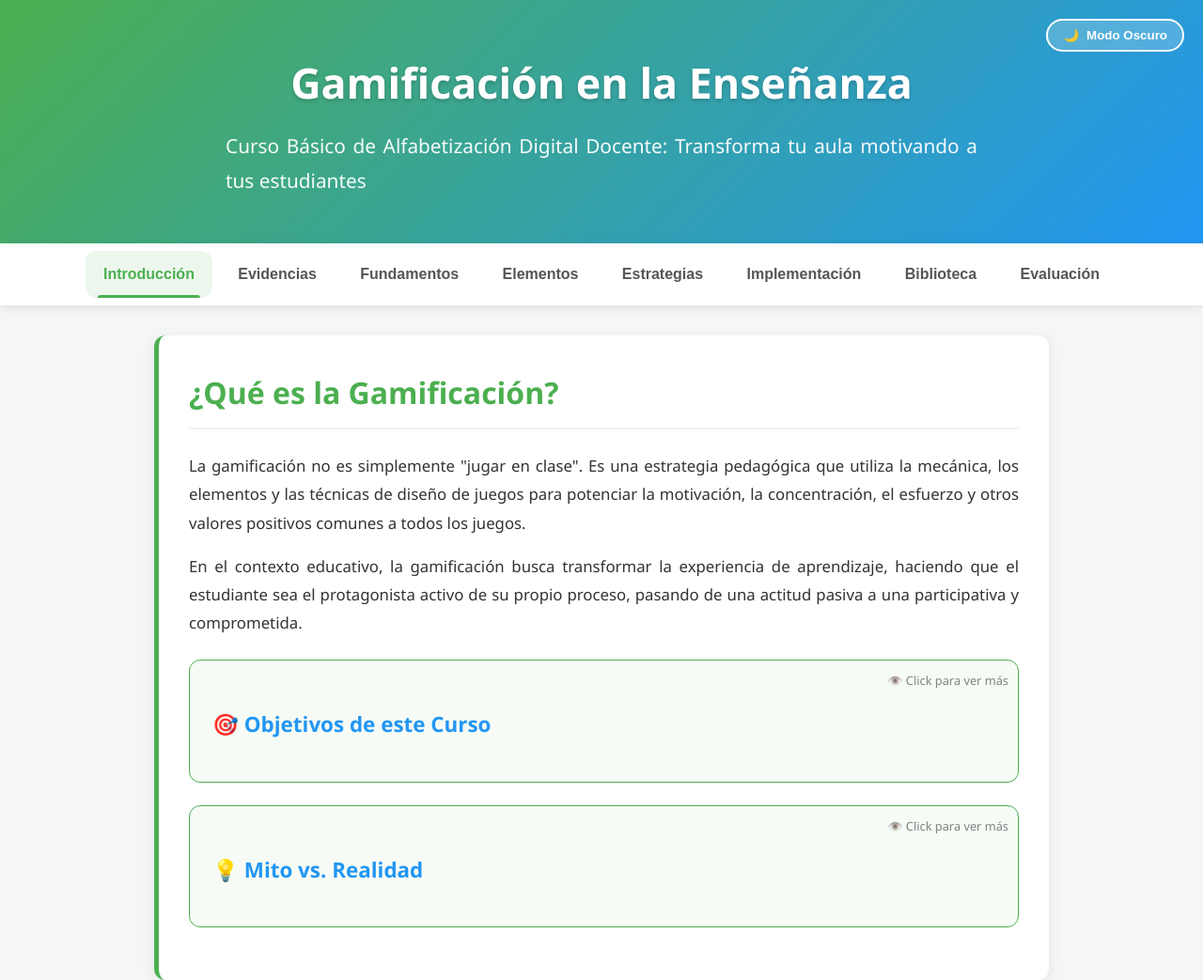
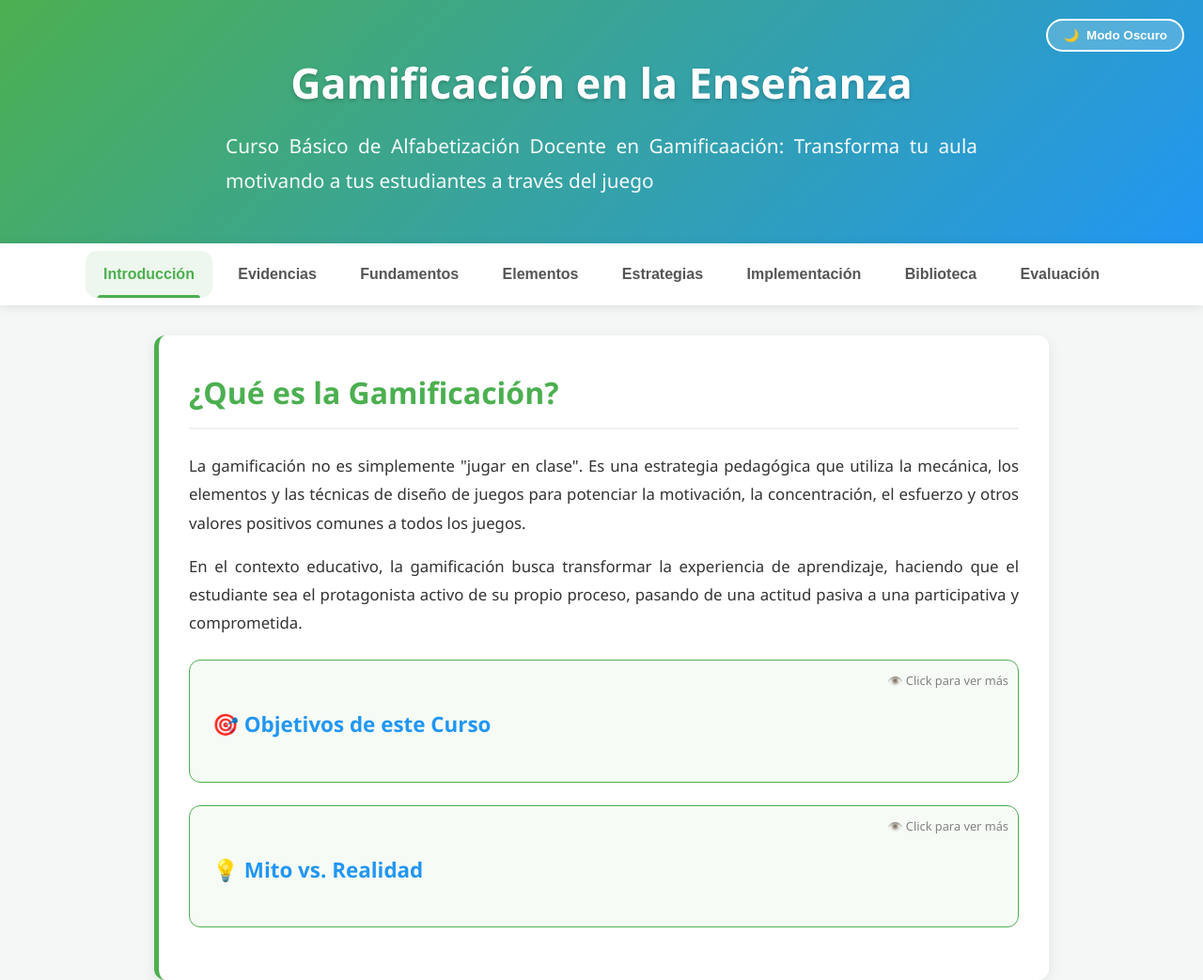
Before and after one commit to Aleramor21/edugamificacion, a plain HTML site: page index.html in a window 1280 px wide. Shown: the top 1043 px of the page at 94% size. Drawn offline with Linux system fonts and the light colour scheme.

Commit message:
Update index.html

```diff
--- a/index.html
+++ b/index.html
@@ -544,7 +544,7 @@
 
     <div class="header">
         <h1>Gamificación en la Enseñanza</h1>
-        <p>Curso Básico de Alfabetización Digital Docente: Transforma tu aula motivando a tus estudiantes</p>
+        <p>Curso Básico de Alfabetización Docente en Gamificaación: Transforma tu aula motivando a tus estudiantes a través del juego</p>
 
         <button class="theme-toggle" id="themeToggle" onclick="toggleTheme()">
             <span id="themeIcon">🌙</span> <span id="themeText">Modo Oscuro</span>
```
